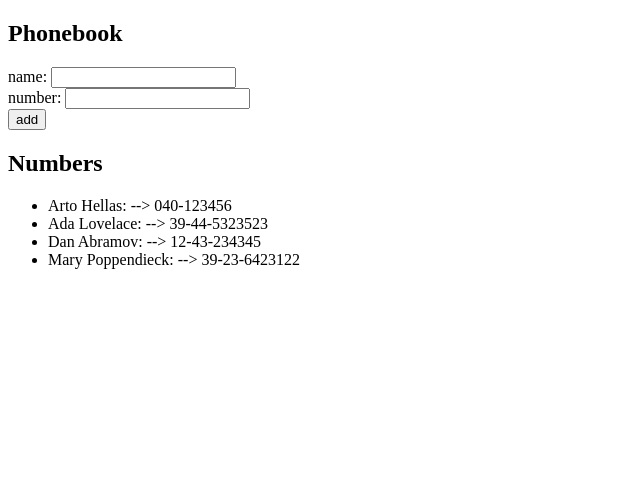
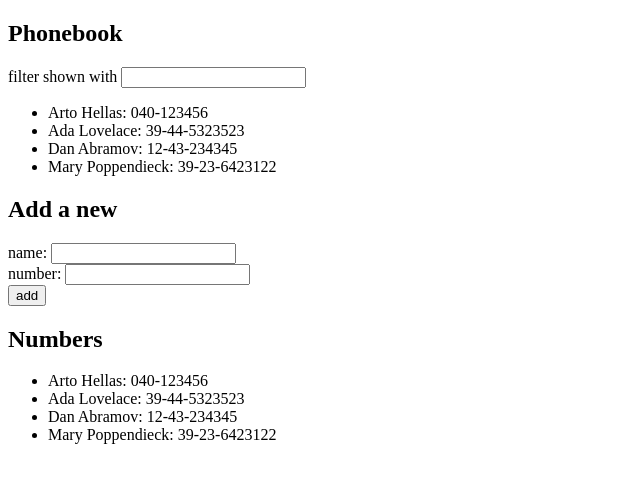
Before and after one commit to Slendder/Fullstack, a React (Vite) app: page / in a window 1280 px wide. Shown: the top 482 px of the page, without its empty margins (0-640 px from the left). Built offline with nearby package versions, Linux system fonts and the light colour scheme.

Commit message:
Exercise-2.9

```diff
--- a/src/Part2/Exercise_06-10.jsx
+++ b/src/Part2/Exercise_06-10.jsx
@@ -9,6 +9,7 @@ const App = () => {
   ]);
   const [newName, setNewName] = useState("");
   const [newNumber, setNewNumber] = useState("");
+  const [filterByName, setFilterByName] = useState("");
 
   const addName = (event) => {
     event.preventDefault();
@@ -33,10 +34,27 @@ const App = () => {
 
   const handleNumberChange = (event) => {
     setNewNumber(event.target.value);
-  }
+  };
+
+  const handleFilterByName = (event) => {
+    setFilterByName(event.target.value);
+  };
+  const filtered = persons.filter((person) =>
+    person.name.toLowerCase().includes(filterByName.toLowerCase())
+  );
   return (
     <div>
       <h2>Phonebook</h2>
+      <div>
+        filter shown with{" "}
+        <input value={filterByName} onChange={handleFilterByName} />
+      </div>
+      <ul>
+        {filtered.map(person => (
+          <li key={person.id}> {person.name}: {person.number} </li>
+        ))}
+      </ul>
+      <h2>Add a new</h2>
       <form onSubmit={addName}>
         <div>
           name: <input value={newName} onChange={handleNameChange} />
@@ -52,7 +70,7 @@ const App = () => {
       <ul>
         {persons.map((person) => (
           <li key={person.id}>
-            {person.name}:{" -->"} {person.number}{" "}
+            {person.name}: {person.number}{" "}
           </li>
         ))}
       </ul>
```
